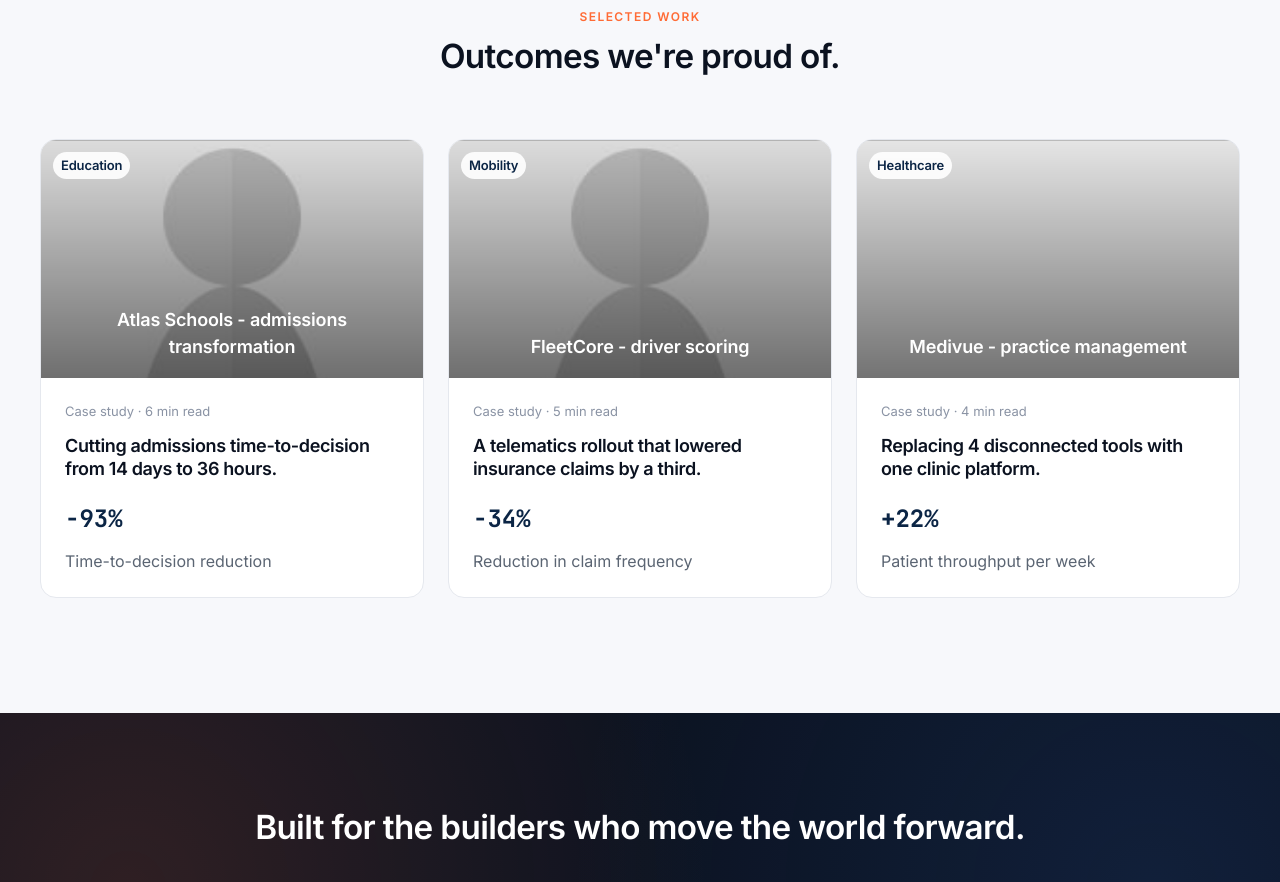
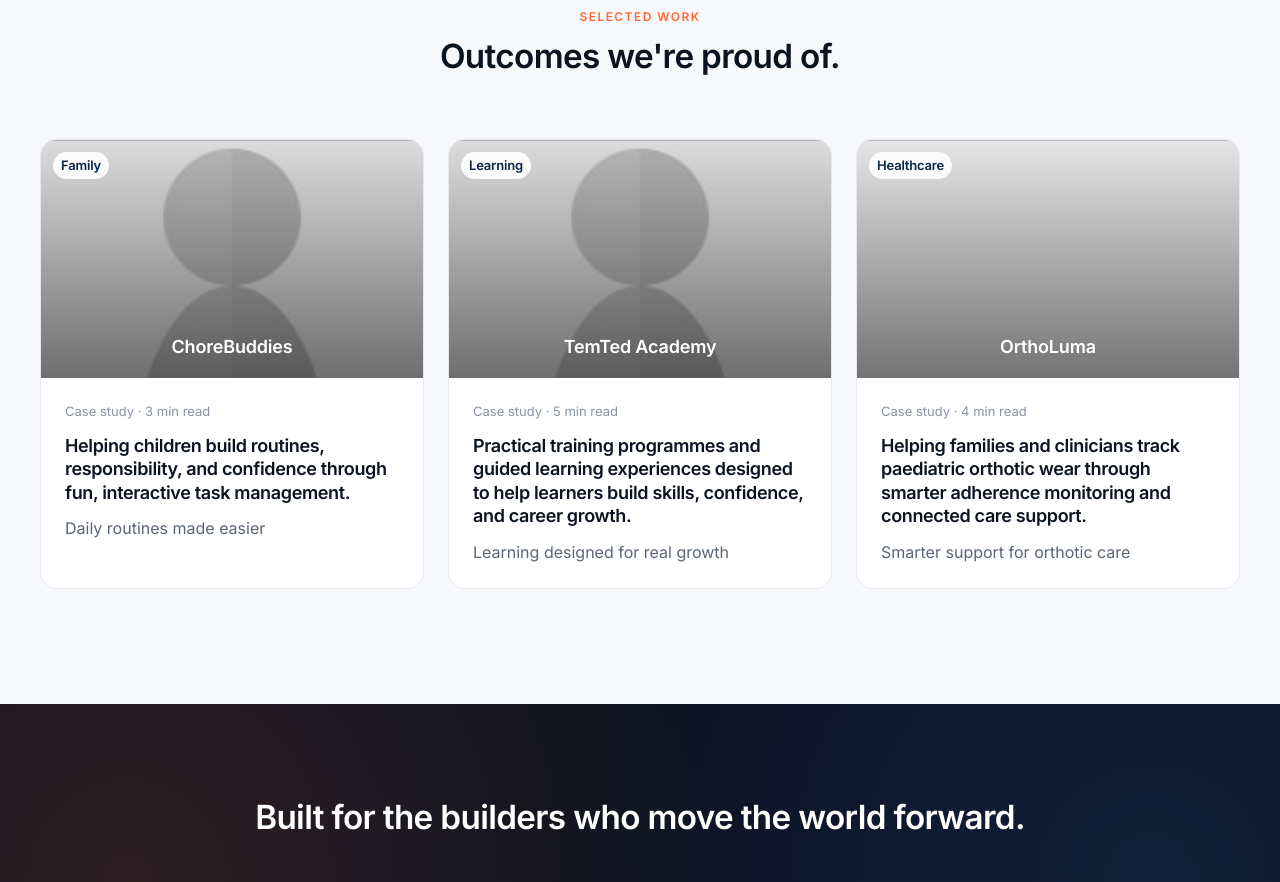
Before and after one commit to cool4life1/temted-group-website, a plain HTML site: page temted-site/index.html in a window 1280 px wide. Shown: the part 4157-5039 px from the top of the page. Drawn offline with Linux system fonts and the light colour scheme; files whose address does not match are found by name.

Commit message:
Update case studies and associated details in index.html

```diff
--- a/temted-site/index.html
+++ b/temted-site/index.html
@@ -279,40 +279,37 @@
         </header>
 
         <div class="case-grid">
-          <a href="#" class="case reveal">
+          <a href="/public/img/chorebuddies_proud.png" class="case reveal">
             <div class="case__cover">
-              <span class="tag">Education</span>
-              Atlas Schools - admissions transformation
+              <span class="tag">Family</span>
+              ChoreBuddies
             </div>
             <div class="case__body">
-              <span class="case__meta">Case study · 6 min read</span>
-              <h3 class="case__title">Cutting admissions time-to-decision from 14 days to 36 hours.</h3>
-              <div class="case__metric">−93%</div>
-              <span class="text-muted">Time-to-decision reduction</span>
+              <span class="case__meta">Case study · 3 min read</span>
+              <h3 class="case__title">Helping children build routines, responsibility, and confidence through fun, interactive task management.</h3>
+              <span class="text-muted">Daily routines made easier</span>
             </div>
           </a>
-          <a href="#" class="case reveal">
+          <a href="/public/img/Academy_proud.png" class="case reveal">
             <div class="case__cover">
-              <span class="tag">Mobility</span>
-              FleetCore - driver scoring
+              <span class="tag">Learning</span>
+              TemTed Academy
             </div>
             <div class="case__body">
               <span class="case__meta">Case study · 5 min read</span>
-              <h3 class="case__title">A telematics rollout that lowered insurance claims by a third.</h3>
-              <div class="case__metric">−34%</div>
-              <span class="text-muted">Reduction in claim frequency</span>
+              <h3 class="case__title">Practical training programmes and guided learning experiences designed to help learners build skills, confidence, and career growth.</h3>
+              <span class="text-muted">Learning designed for real growth</span>
             </div>
           </a>
-          <a href="#" class="case reveal">
+          <a href="/public/img/ortholuma_proud.png" class="case reveal">
             <div class="case__cover">
               <span class="tag">Healthcare</span>
-              Medivue - practice management
+              OrthoLuma
             </div>
             <div class="case__body">
               <span class="case__meta">Case study · 4 min read</span>
-              <h3 class="case__title">Replacing 4 disconnected tools with one clinic platform.</h3>
-              <div class="case__metric">+22%</div>
-              <span class="text-muted">Patient throughput per week</span>
+              <h3 class="case__title">Helping families and clinicians track paediatric orthotic wear through smarter adherence monitoring and connected care support.</h3>
+              <span class="text-muted">Smarter support for orthotic care</span>
             </div>
           </a>
         </div>
```
